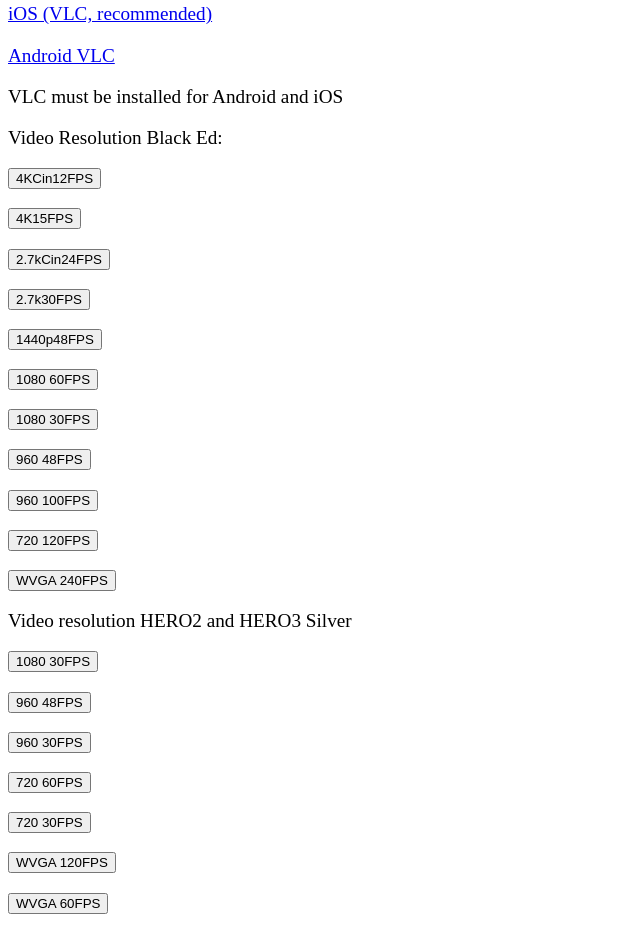
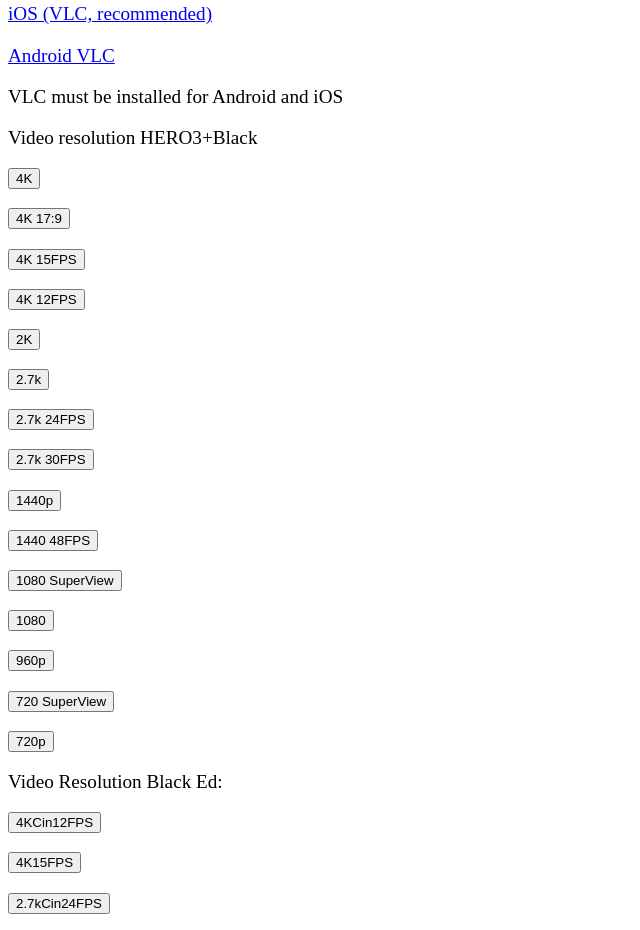
Before and after one commit to ajonauta/HeroProApp, a plain HTML site: page HTML5App/Smartphone/index.html in a window 1280 px wide. Shown: the part 755-1685 px from the top of the page, without its empty margins (0-640 px from the left). Drawn offline with Linux system fonts and the light colour scheme.

Commit message:
thanks sprhawk!

```diff
--- a/HTML5App/Smartphone/index.html
+++ b/HTML5App/Smartphone/index.html
@@ -85,6 +85,22 @@
         <p><a href="vlc://10.5.5.9:8080/live/amba.m3u8" target="_blank">iOS (VLC, recommended)</a>
         <p><a href="http://10.5.5.9:8080/live/amba.m3u8" target="_blank">Android VLC</a>
         <p>VLC must be installed for Android and iOS
+        <p>Video resolution HERO3+Black
+<p><button onclick="command('camera','VV','%06')">4K</button>
+        <p><button onclick="command('camera','VV','%08')">4K 17:9</button>
+<p><button onclick="command('camera','FS','%01')">4K 15FPS</button>
+<p><button onclick="command('camera','FS','%00')">4K 12FPS</button>
+        <p><button onclick="command('camera','VV','%07')">2K</button>
+        <p><button onclick="command('camera','VV','%05')">2.7k</button>
+<p><button onclick="command('camera','FS','%02')">2.7k 24FPS</button>
+<p><button onclick="command('camera','FS','%04')">2.7k 30FPS</button>
+        <p><button onclick="command('camera','VV','%04')">1440p</button>
+<p><button onclick="command('camera','FS','%05')">1440 48FPS</button>
+        <p><button onclick="command('camera','VV','%09')">1080 SuperView</button>
+        <p><button onclick="command('camera','VR','%03')">1080</button>
+        <p><button onclick="command('camera','VR','%02)">960p</button>
+        <p><button onclick="command('camera','VV','%0a')">720 SuperView</button>
+        <p><button onclick="command('camera','VV','%01')">720p</button>
         <p>Video Resolution Black Ed:
         <p><button onclick="command('camera','VV','%08')">4KCin12FPS</button>
         <p><button onclick="command('camera','VV','%06')">4K15FPS</button>
```
